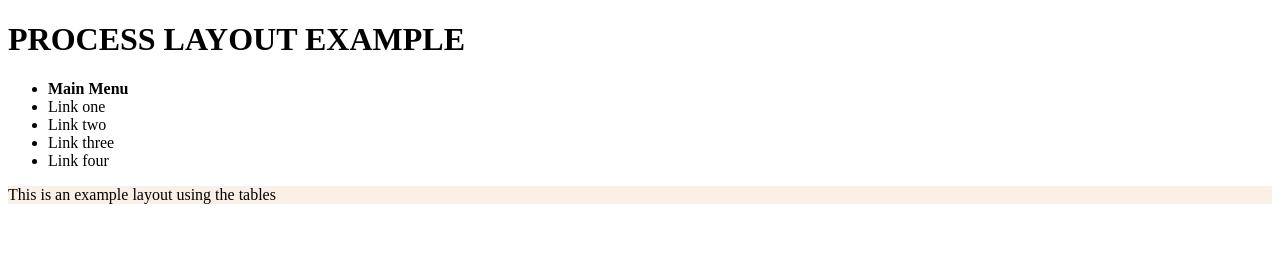
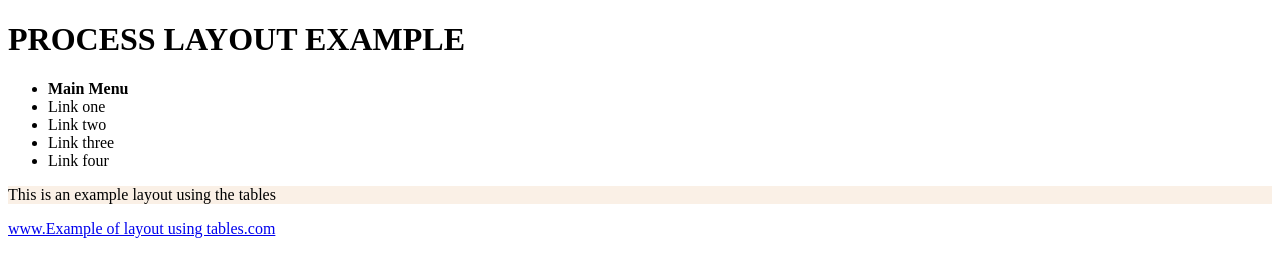
Before and after one commit to john9101/WebProgramming, a plain HTML site: page WebProgrammingExcercise/Excercise1/index.html in a window 1280 px wide. Drawn offline with Linux system fonts and the light colour scheme.

Commit message:
Create footer inside file index.html

```diff
--- a/WebProgrammingExcercise/Excercise1/index.html
+++ b/WebProgrammingExcercise/Excercise1/index.html
@@ -22,5 +22,8 @@
             <p>This is an example layout using the tables</p>
         </article>
     </section>
+    <footer>
+        <a href="#">www.Example of layout using tables.com</a>
+    </footer>
 </body>
 </html>
```
